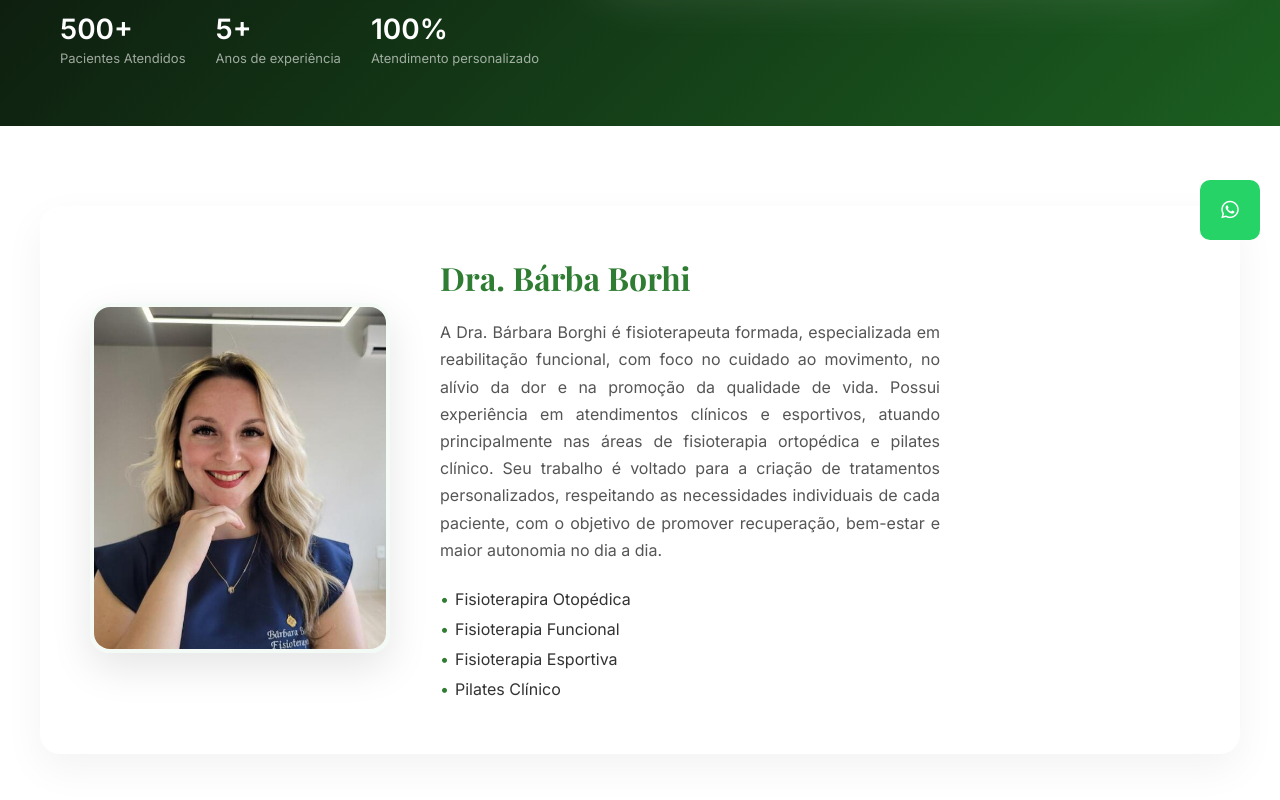
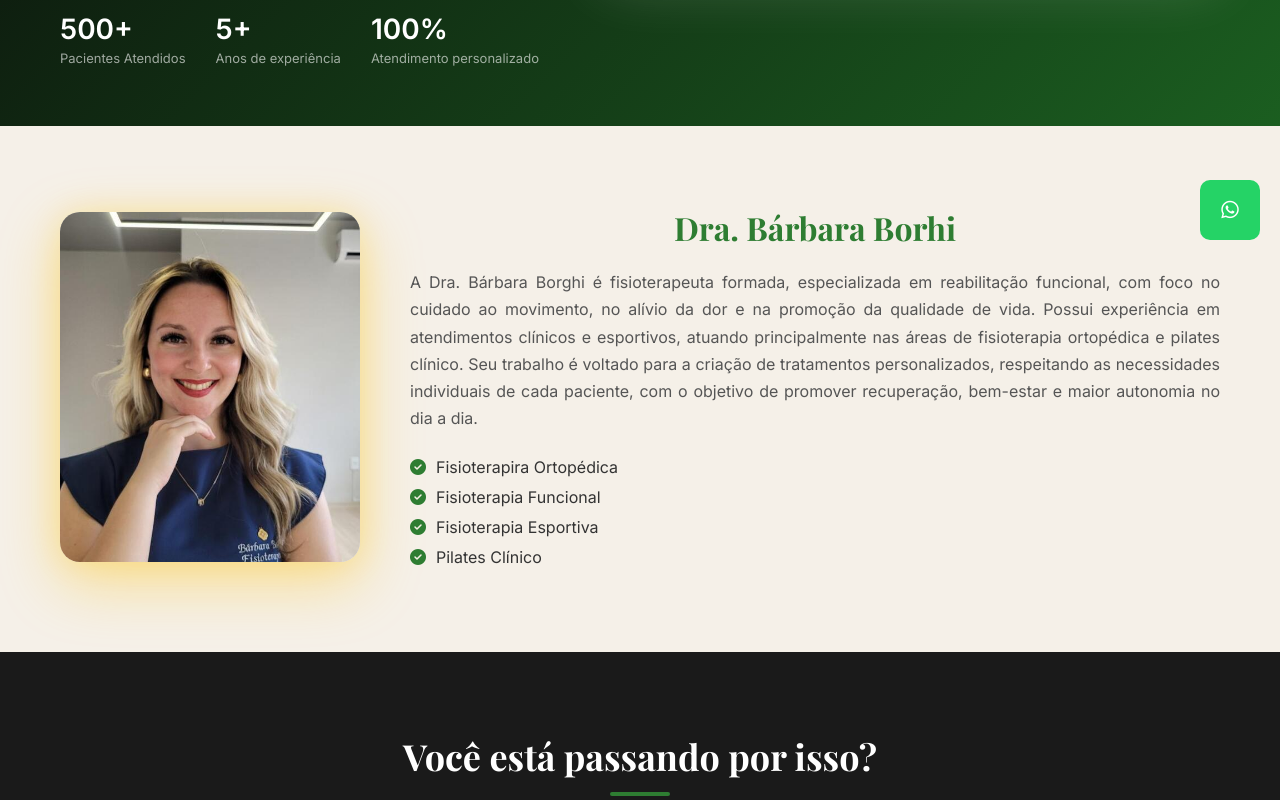
Before and after one commit to gustavoagsilva/mov-saude-react, a React (Vite) app: page / in a window 1280 px wide. Shown: the part 540-1340 px from the top of the page. Built offline with nearby package versions, Linux system fonts and the light colour scheme.

Commit message:
style: upgrade Professional components visual

```diff
--- a/src/components/Professional/Professional.css
+++ b/src/components/Professional/Professional.css
@@ -1,38 +1,37 @@
 .professional {
   padding: 80px 0;
-  background: white; /*ALTERAR ESSE FUNDO DEPOIS*/
+  background: #f5f0e8;
 }
 
 .professional__container {
   display: flex;
   align-items: center;
   gap: 50px;
-  background: white;
-  padding: 50px;
-  border-radius: 20px;
-  box-shadow: 0 15px 40px rgba(0, 0, 0, 0.05);
 }
 
 .professional__image img {
   width: 300px;
   height: 350px;
   border-radius: 20px;
-  border: 4px solid #f4fbf6;
   object-fit: cover;
-  box-shadow: 0 15px 40px rgba(0, 0, 0, 0.1);
+  border: none;
+  box-shadow:
+    0 20px 60px rgba(255, 193, 7, 0.4),
+    0 0 30px rgba(255, 193, 7, 0.2);
 }
 
 .professional__title {
   font-size: 32px;
   margin-bottom: 20px;
   position: relative;
+  text-align: center;
   color: var(--primary-color);
 }
 
 .professional__text {
   flex: 1;
   margin-bottom: 12px;
-  max-width: 500px;
+  max-width: 100%;
   text-align: justify;
   color: #555;
   font-size: 16px;
@@ -47,13 +46,12 @@
 .professional__item {
   padding: 5px 0;
   color: #333;
-  position: relative;
-  padding-left: 15px;
+  display: flex;
+  align-items: center;
+  gap: 10px;
 }
 
-.professional__item::before {
-  content: "•";
+.professional__item i {
   color: var(--primary-color);
-  position: absolute;
-  left: 0;
+  font-size: 16px;
 }
--- a/src/components/Professional/Professional.jsx
+++ b/src/components/Professional/Professional.jsx
@@ -9,7 +9,7 @@ function Professional() {
           <img src={barbaraImg} alt="Dra. Bárbara Borghi" />
         </div>
         <div className="professional__content">
-          <h2 className="professional__title">Dra. Bárba Borhi</h2>
+          <h2 className="professional__title">Dra. Bárbara Borhi</h2>
           <p className="professional__text">
             A Dra. Bárbara Borghi é fisioterapeuta formada, especializada em
             reabilitação funcional, com foco no cuidado ao movimento, no alívio
@@ -21,10 +21,22 @@ function Professional() {
             promover recuperação, bem-estar e maior autonomia no dia a dia.
           </p>
           <ul className="professional__list">
-            <li className="professional__item">Fisioterapira Otopédica</li>
-            <li className="professional__item">Fisioterapia Funcional</li>
-            <li className="professional__item">Fisioterapia Esportiva</li>
-            <li className="professional__item">Pilates Clínico</li>
+            <li className="professional__item">
+              <i className="fas fa-check-circle"></i>
+              Fisioterapira Ortopédica
+            </li>
+            <li className="professional__item">
+              <i className="fas fa-check-circle"></i>
+              Fisioterapia Funcional
+            </li>
+            <li className="professional__item">
+              <i className="fas fa-check-circle"></i>
+              Fisioterapia Esportiva
+            </li>
+            <li className="professional__item">
+              <i className="fas fa-check-circle"></i>
+              Pilates Clínico
+            </li>
           </ul>
         </div>
       </div>
```
